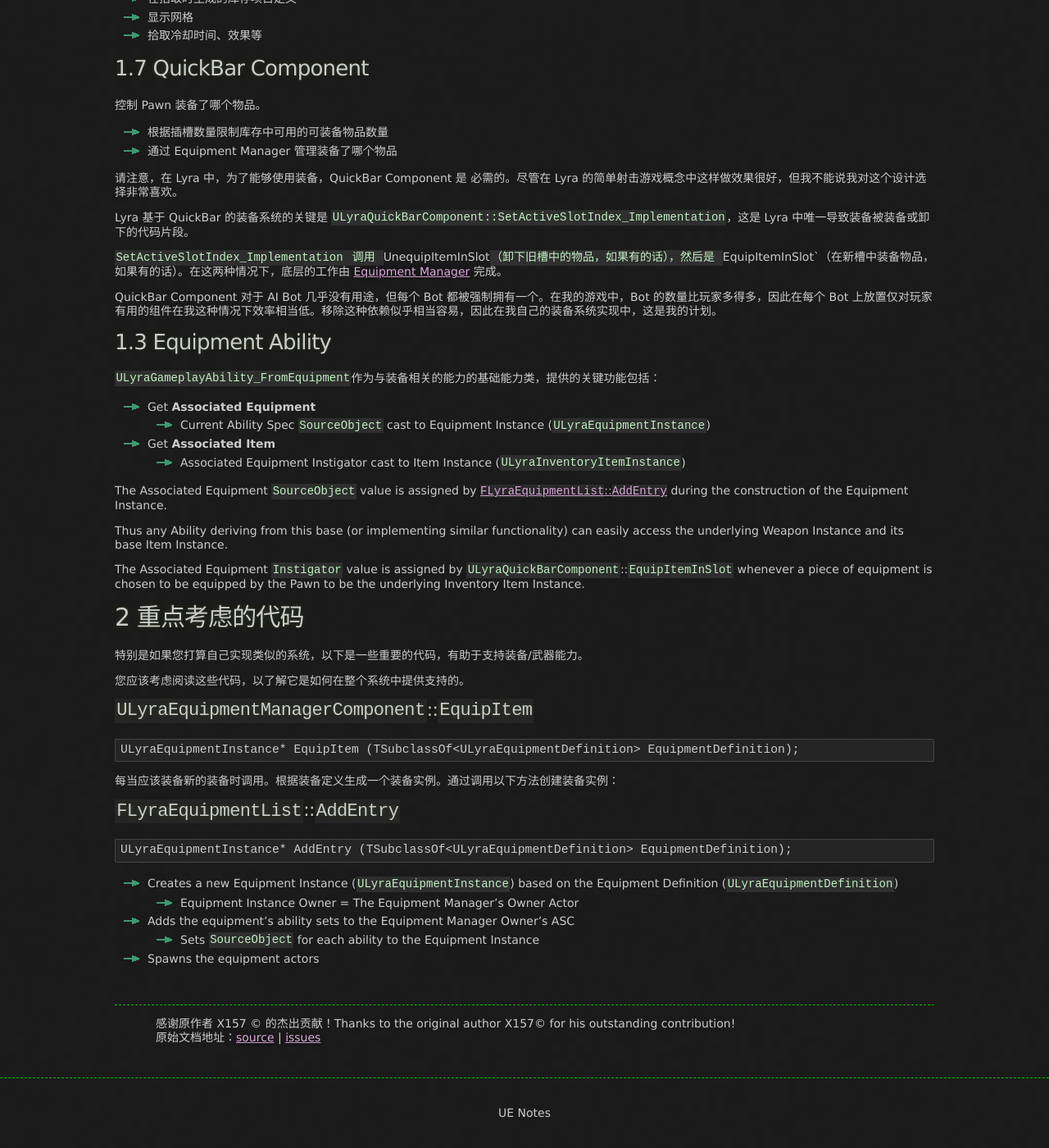
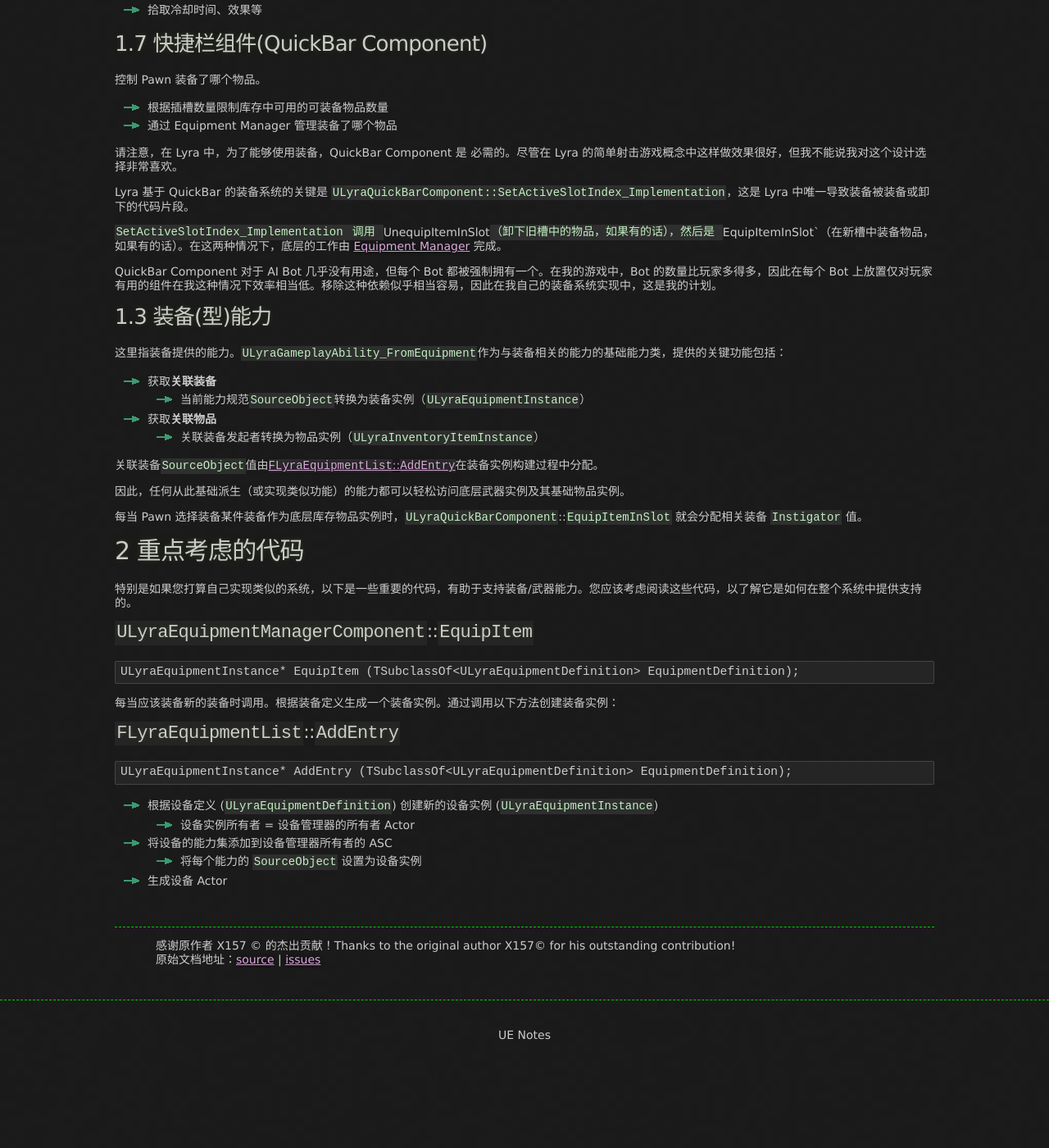
Before and after one commit to kuafu/kuafu.github.io, a Jekyll site: the page built from UE5/LyraStarterGame/Equipment/index.md, in a window 1280 px wide and 1400 px high, scrolled down 1538 px. Shown: the whole window at 82% size. Built offline with Jekyll 4.4.1, drawn with Linux system fonts in a browser that asks for light colours; after the commit the page ends 2842 px from its top, so only the background shows below that; some of the changed text lies outside the part shown.

Commit message:
装备系统

````diff
--- a/UE5/LyraStarterGame/Equipment/index.md
+++ b/UE5/LyraStarterGame/Equipment/index.md
@@ -6,18 +6,15 @@ breadcrumb_name: "Equipment System"
 ---
 
 
-# 1 LyraStarterGame Equipment System
+# 1 Lyra Equipment System
 这是 [LyraStarterGame](/UE5/LyraStarterGame/) 中装备系统的概述。
 
-一个 Lyra 中的装备是一个具有特定 Item Definition Fragment 的库存项目，该片段将其标识为装备。因此，该系统基于 Lyra 库存系统 [Lyra Inventory System](/UE5/LyraStarterGame/Inventory/)，请确保您也熟悉该系统。
-
-Lyra 装备系统是 Lyra 武器系统[Lyra Weapon System](/UE5/LyraStarterGame/Weapons/)的基础。
+Lyra 中的一个装备是一个具有特定 Item Definition Fragment 的库存项目，该碎片将其标识为装备。因此，该系统基于 Lyra 库存系统 [Lyra Inventory System](/UE5/LyraStarterGame/Inventory/)，请确保您也熟悉该系统。Lyra 装备系统是 Lyra 武器系统[Lyra Weapon System](/UE5/LyraStarterGame/Weapons/)的基础。
 
 请注意，尽管装备定义和装备实例与库存定义和库存实例共享命名约定，**但对象之间的关系是不同的**。这可能会引起混淆，因此请注意。
 
 
-## 1.1 Equipment Concepts
-
+## 1.1 装备相关概念
 - [Equipment Definition](#EquipmentDefinition) (constant)
   - 将一个装备实例与其赋予的能力相关联
   - 确定装备如何以及在何处附着到 Pawn
@@ -38,36 +35,31 @@ Lyra 装备系统是 Lyra 武器系统[Lyra Weapon System](/UE5/LyraStarterGame/
   - 控制 Pawn 在任何给定时间内装备的装备是哪一件
 
 ## 1.2 相关的游戏玩法能力（Gameplay Abilities）
-
 - [Equipment Ability](#EquipmentAbility)
   - 装备相关的游戏能力
 
+<a id="EquipmentDefinition"></a>
 
-<a id="EquipmentDefinition"></a>
-## 1.3 Equipment Definition
+## 1.3 装备定义
+这是一个简单的常量配置。`ULyraEquipmentDefinition` 不具有任何功能，它只是数据。
 
-This is a simple constant config.  There is no functionality associated with a `ULyraEquipmentDefinition`, it's just data.
-
-An Equipment Definition consists of:
-
-- Type of Equipment (subclass of `ULyraEquipmentInstance`)
-- Array of Ability Sets to grant on equip
-  - The abilities don't necessarily have to be based on `ULyraGameplayAbility_FromEquipment`
-- Array of Actors to spawn on equip, including:
-  - Which socket to attach each to
-  - Attachment transform
+装备定义包括：
+- 装备类型（`ULyraEquipmentInstance` 的子类）
+- 装备时授予的能力集数组
+    - 能力不一定必须基于 `ULyraGameplayAbility_FromEquipment`
+- 装备时生成的 Actor 数组，包括：
+    - 将每个 Actor 连接到哪个插槽
+    - 附件变换
 
 
 <a id="EquipmentInstance"></a>
 ## 1.4 装备实例
-
-`ULyraEquipmentInstance` handles spawning and destroying the equipment actors as needed for a given piece of equipment.
+`ULyraEquipmentInstance` 负责根据装备碎片的需要生成和销毁装备Actor。
 
 请注意，与物品实例不同，装备实例子类实际上是装备定义的一个必需部分。因此，它不仅是装备定义的实例，而且还是它的一个依赖项，这有点奇怪。
 
 <a id="EquipmentManager"></a>
 ## 1.5 装备管理器
-
 `ULyraEquipmentManagerComponent` 是一个 Pawn 组件。它必须附加到一个 Pawn 上。
 
 装备管理器跟踪此 Pawn 当前可用的装备，并允许 Pawn 装备或卸下任何给定的装备。它使用 `FLyraEquipmentList` 来实现这一点。`FLyraEquipmentList` 的所有者是装备管理器本身。
@@ -79,7 +71,6 @@ An Equipment Definition consists of:
 
 <a id="PickupDefinition"></a>
 ## 1.6 拾取定义
-
 这有点奇怪，因为他们在相同的地方实现了基础的库存项目拾取和武器拾取。
 
 无论如何，拾取定义定义了以下内容：
@@ -89,8 +80,7 @@ An Equipment Definition consists of:
 
 
 <a id="QuickBarComponent"></a>
-## 1.7 QuickBar Component
-
+## 1.7 快捷栏组件(QuickBar Component)
 控制 Pawn 装备了哪个物品。
 - 根据插槽数量限制库存中可用的可装备物品数量
 - 通过 Equipment Manager 管理装备了哪个物品
@@ -105,27 +95,24 @@ QuickBar Component 对于 AI Bot 几乎没有用途，但每个 Bot 都被强制
 
 
 <a id="EquipmentAbility"></a>
-## 1.3 Equipment Ability
 
-`ULyraGameplayAbility_FromEquipment`作为与装备相关的能力的基础能力类，提供的关键功能包括：
+## 1.3 装备(型)能力
+这里指装备提供的能力。`ULyraGameplayAbility_FromEquipment`作为与装备相关的能力的基础能力类，提供的关键功能包括：
+- 获取**关联装备**
+    - 当前能力规范`SourceObject`转换为装备实例（`ULyraEquipmentInstance`）
+- 获取**关联物品**
+    - 关联装备发起者转换为物品实例（`ULyraInventoryItemInstance`）
 
-- Get **Associated Equipment**
-  - Current Ability Spec `SourceObject` cast to Equipment Instance (`ULyraEquipmentInstance`)
-- Get **Associated Item**
-  - Associated Equipment Instigator cast to Item Instance (`ULyraInventoryItemInstance`)
+关联装备`SourceObject`值由[`FLyraEquipmentList`::`AddEntry`](#EquipmentList_AddEntry)在装备实例构建过程中分配。
 
-The Associated Equipment `SourceObject` value is assigned by [`FLyraEquipmentList`::`AddEntry`](#EquipmentList_AddEntry) during the construction of the Equipment Instance.
+因此，任何从此基础派生（或实现类似功能）的能力都可以轻松访问底层武器实例及其基础物品实例。
 
-Thus any Ability deriving from this base (or implementing similar functionality) can easily access the underlying Weapon Instance and its base Item Instance.
+每当 Pawn 选择装备某件装备作为底层库存物品实例时，`ULyraQuickBarComponent`::`EquipItemInSlot` 就会分配相关装备 `Instigator` 值。
 
-The Associated Equipment `Instigator` value is assigned by `ULyraQuickBarComponent`::`EquipItemInSlot` whenever a piece of equipment is chosen to be equipped by the Pawn to be the underlying Inventory Item Instance.
 
 
 # 2 重点考虑的代码
-
-特别是如果您打算自己实现类似的系统，以下是一些重要的代码，有助于支持装备/武器能力。
-
-您应该考虑阅读这些代码，以了解它是如何在整个系统中提供支持的。
+特别是如果您打算自己实现类似的系统，以下是一些重要的代码，有助于支持装备/武器能力。您应该考虑阅读这些代码，以了解它是如何在整个系统中提供支持的。
 
 <a id="EquipmentManagerComponent"></a>
 ### `ULyraEquipmentManagerComponent`::`EquipItem`
@@ -143,12 +130,13 @@ ULyraEquipmentInstance* EquipItem (TSubclassOf<ULyraEquipmentDefinition> Equipme
 ULyraEquipmentInstance* AddEntry (TSubclassOf<ULyraEquipmentDefinition> EquipmentDefinition);
 ```
 
-- Creates a new Equipment Instance (`ULyraEquipmentInstance`)
-  based on the Equipment Definition (`ULyraEquipmentDefinition`)
-  - Equipment Instance Owner = The Equipment Manager's Owner Actor
-- Adds the equipment's ability sets to the Equipment Manager Owner's ASC
-  - Sets `SourceObject` for each ability to the Equipment Instance
-- Spawns the equipment actors
+- 根据设备定义 (`ULyraEquipmentDefinition`) 创建新的设备实例 (`ULyraEquipmentInstance`)
+    - 设备实例所有者 = 设备管理器的所有者 Actor
+- 将设备的能力集添加到设备管理器所有者的 ASC
+    - 将每个能力的 `SourceObject` 设置为设备实例
+- 生成设备 Actor
+
+
 
 <br/>
 <hr/>
````
Also changed, not shown: UE5/LyraStarterGame/Inventory/index.md (+2 -4 lines).
